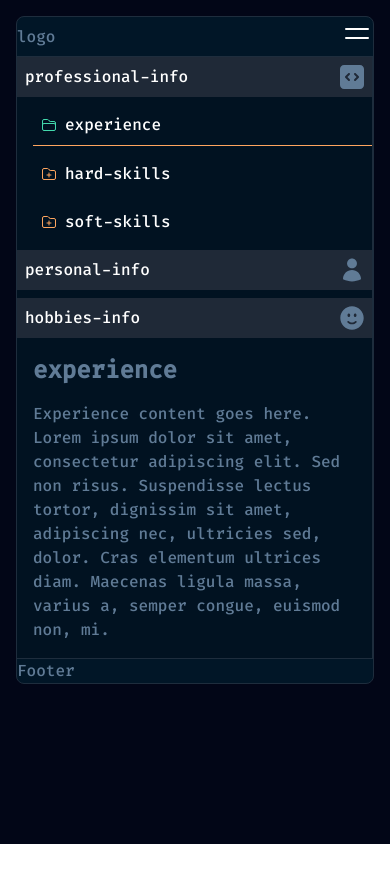
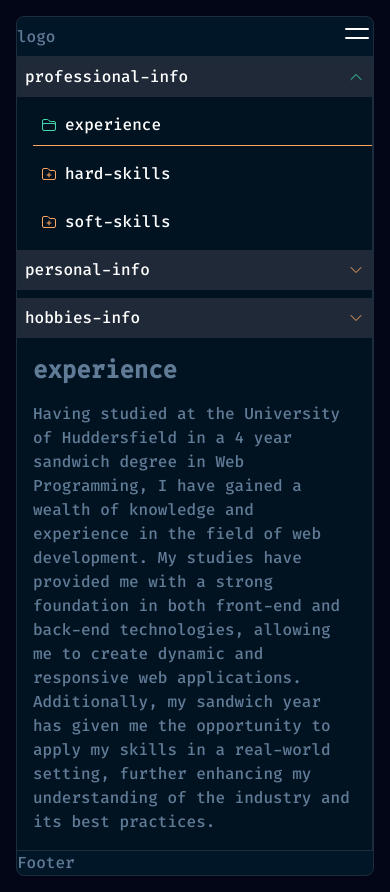
Before and after one commit to YusafS94/next-portfolio, a Next.js app: page /portfolio/about-me in a window 390 px wide. Before the commit the page ends 844 px from the top, so only its background shows below. Built offline with nearby package versions, Linux system fonts and the light colour scheme; a web font is replaced by a local one.

Commit message:
dynamic chevron added to mobile view, about content added and lorem ipsum removed. "comment" lines extended to include largest block of text (experience)

```diff
--- a/app/ui/portfolio/about-me/nested-sidebar.tsx
+++ b/app/ui/portfolio/about-me/nested-sidebar.tsx
@@ -68,18 +68,22 @@ const innerNavItems: InnerNavItems = {
 const placeholderContent: PlaceholderContent = {
   "professional-info": {
     experience:
-      "Experience content goes here. Lorem ipsum dolor sit amet, consectetur adipiscing elit. Sed non risus. Suspendisse lectus tortor, dignissim sit amet, adipiscing nec, ultricies sed, dolor. Cras elementum ultrices diam. Maecenas ligula massa, varius a, semper congue, euismod non, mi.",
-    "hard-skills": "Hard skills content goes here.",
-    "soft-skills": "Soft skills content goes here.",
+      "Having studied at the University of Huddersfield in a 4 year sandwich degree in Web Programming, I have gained a wealth of knowledge and experience in the field of web development. My studies have provided me with a strong foundation in both front-end and back-end technologies, allowing me to create dynamic and responsive web applications. Additionally, my sandwich year has given me the opportunity to apply my skills in a real-world setting, further enhancing my understanding of the industry and its best practices.",
+    "hard-skills":
+      "HTML, CSS, JavaScript, React, Next.js, Tailwind, PHP, SQL, Git, Node.js, Express.js, Axios, REST APIs, Webpack, Microservices, TypeScript, Framer, WordPress, WooCommerce, SEO.",
+    "soft-skills":
+      "Customer service, teamwork, communication, problem-solving, adaptability, time management, attention to detail, critical thinking, leadership.",
   },
   "personal-info": {
-    bio: "Bio content goes here.",
-    interests: "Interests content goes here.",
-    education: "Education content goes here.",
+    bio: "A passionate web developer with a strong foundation in both front-end and back-end technologies. I have a keen interest in creating dynamic and responsive web applications that provide an excellent user experience. With a background in web programming from the University of Huddersfield, I am always eager to learn new technologies and improve my skills.",
+    interests:
+      "Martial Arts, Gaming, Technology, True Crime, Fitness, 3D Modelling, Web Development.",
+    education:
+      "13 GCSEs, 3 A-Levels, BSc (Hons) Web Programming from the University of Huddersfield.",
   },
   "hobbies-info": {
-    sports: "Sports content goes here.",
-    "favourite-games": "Favourite games content goes here.",
+    sports: "MMA, UFC, ONE, Bellator.",
+    "favourite-games": "Helldivers 2, Arc Raiders.",
   },
 };
 
@@ -120,12 +124,19 @@ export default function CustomNestedSidebar() {
                 >
                   {outerItem.id}
 
-                  <Image
+                  {/* <Image
                     className="w-6 h-6"
                     src={`/heroicons-solid/${outerItem.icon}.svg`}
                     alt=""
                     width={20}
                     height={20}
+                  /> */}
+                  <ChevronDownIcon
+                    className={`w-4 h-4 ${
+                      activeOuterItem === outerItem.id
+                        ? "text-accent-2 rotate-180"
+                        : "text-accent-1"
+                    }`}
                   />
                 </button>
                 {activeOuterItem === outerItem.id && (
@@ -254,7 +265,12 @@ export default function CustomNestedSidebar() {
                   <p>*</p>
                   <p>*</p>
                   <p>*</p>
-
+                  <p>*</p>
+                  <p>*</p>
+                  <p>*</p>
+                  <p>*</p>
+                  <p>*</p>
+                  <p>*</p>
                   <p>*</p>
                   <p>/*</p>
                 </div>
```
